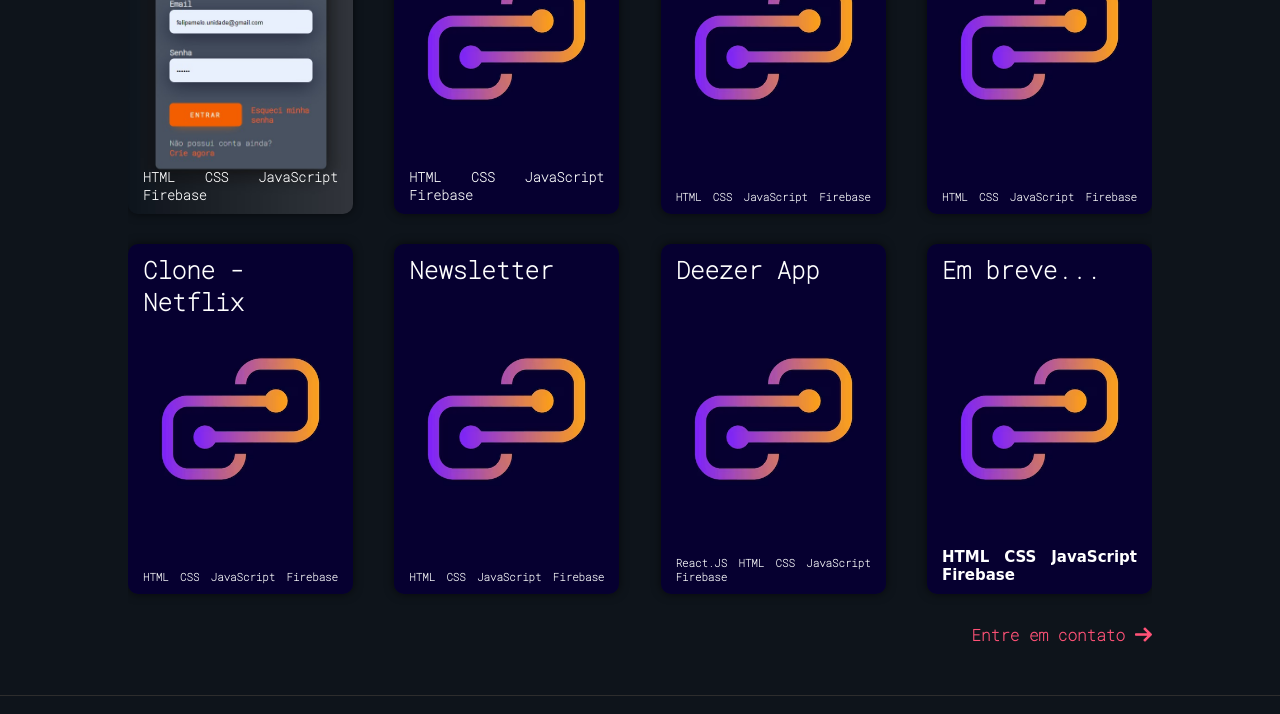
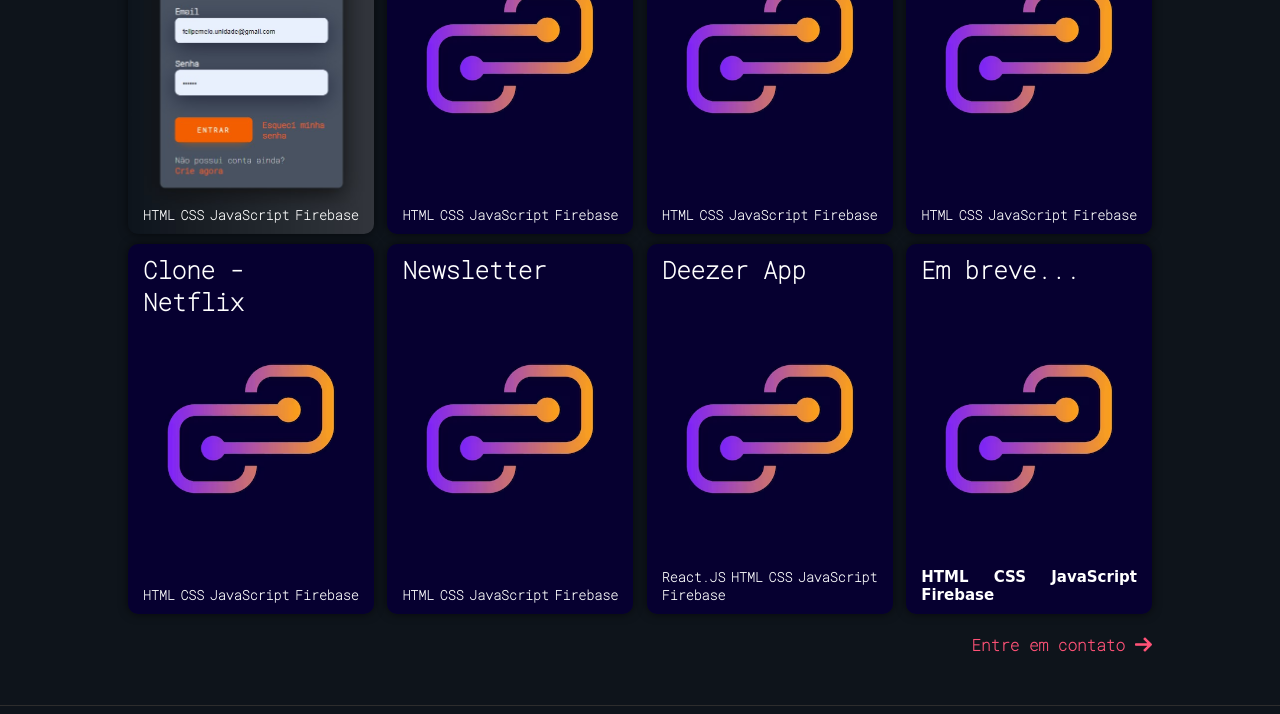
Before and after one commit to FelpsMelow/portifolio, a plain HTML site: page public/index.html in a window 1280 px wide. Shown: the part 785-1499 px from the top of the page. Drawn offline with Linux system fonts and the light colour scheme; a web font is replaced by a local one.

Commit message:
corrigindo pagina de contato e atualizando os certificados

```diff
--- a/public/assets/css/common/color_themes.css
+++ b/public/assets/css/common/color_themes.css
@@ -12,6 +12,7 @@
     --btn-color: white;
     --custom-text-color: #ff5277;
     --link-color: white;
+    --link-card-color: white;
     --link-hover-color: #d6d1d1;
     --header-border: #2d2d2d;
     --form-bg: #213041;
@@ -33,6 +34,7 @@
     --btn-color: white;
     --custom-text-color: #ff5277;
     --link-color: black;
+    --link-card-color: white;
     --link-hover-color: #d6d1d1;
     --header-border: rgba(170, 167, 167, 0.445);
     --form-bg: #213041;
--- a/public/assets/css/contato/contato.css
+++ b/public/assets/css/contato/contato.css
@@ -7,7 +7,6 @@ body * {
     margin: 0;
     padding: 0;
     font-family: 'Roboto Mono', monospace;
-    overflow-x: hidden;
 }
 
 body {
--- a/public/assets/css/index/index.css
+++ b/public/assets/css/index/index.css
@@ -6,7 +6,6 @@ body * {
     margin: 0;
     padding: 0;
     font-family: 'Roboto Mono', monospace;
-    overflow-x: hidden;
 }
 
 body {
@@ -73,6 +72,7 @@ body {
 
 .my_projects {
     text-shadow: var(--text-shadow) 0.1em 0.1em 0.1em;
+    color: var(--custom-text-color);
 }
 
 .container_projects {
@@ -86,6 +86,7 @@ body {
     flex-direction: row;
     justify-content: space-between;
     flex-wrap: wrap;
+    gap: 10px;
 }
 
 .project_item {
@@ -96,12 +97,11 @@ body {
     background-size: cover;
     background-position: center center;
     list-style: none;
-    width: 21%;
+    width: 24%;
     min-width: 225px;
-    height: 350px ;
+    height: 370px ;
     border-radius: 10px;
     padding: 10px 15px;
-    margin-bottom: 30px;
     box-shadow: 0 0 10px rgba(0,0,0,0.6);
 }
 
@@ -109,9 +109,6 @@ body {
     background-image: url(../../imgs/index/projects/to_do_app.jpg);
 }
 
-.busca_cep {
-
-}
 
 .title_project {
     cursor: pointer;
@@ -122,18 +119,18 @@ body {
     color: white;
 }
 
+.project_description {
+    opacity: 0;
+    font-weight:bolder;
+    color: white;
+    text-shadow: var(--text-shadow-above-item) 0.1em 0.1em 0.1em
+}
+
 .project_item:hover {
   .project_description {
     opacity: 1;
     transition: opacity 0.8s;
   }
-}
-
-.project_description {
-    opacity: 0;
-    font-weight:bolder;
-    color: white;
-    text-shadow: var(--text-shadow-above-item) 0.1em 0.1em 0.1em
 }
 
 .technologies {
@@ -148,6 +145,7 @@ body {
 .p_entre_em_contato {
     width: 100%;
     height: max-content;
+    margin-top: 20px;
     display: flex;
     flex-direction: row;
     justify-content: flex-end;
--- a/public/assets/css/index/index_responsive.css
+++ b/public/assets/css/index/index_responsive.css
@@ -25,7 +25,7 @@
     }
 
     .project_item {
-        min-width: 165px;
+        min-width: 180px;
         height: 300px;
         padding: 5px 10px;
     }
--- a/public/assets/css/politica_de_privacidade/politica_de_privacidade.css
+++ b/public/assets/css/politica_de_privacidade/politica_de_privacidade.css
@@ -5,7 +5,6 @@ body * {
     margin: 0;
     padding: 0;
     font-family: 'Roboto Mono', monospace;
-    overflow: hidden;
 }
 
 body {
--- a/public/assets/css/sobre/sobre.css
+++ b/public/assets/css/sobre/sobre.css
@@ -6,7 +6,6 @@ body * {
     margin: 0;
     padding: 0;
     font-family: 'Roboto Mono', monospace;
-    overflow-x: hidden;
 }
 
 body {
@@ -161,8 +160,9 @@ body {
 
 .certificado_card p a {
     text-decoration: none;
-    color: var(--link-color);
+    color: var(--link-card-color);
 }
+
 
 .certificado_card p a:hover {
     color: var(--link-hover-color);
--- a/public/index.html
+++ b/public/index.html
@@ -53,7 +53,7 @@
                 de desenvolvimento de softwares e afins.
             </h5>
         </p>
-        <h1 class="my_projects"><strong>Meus projetos</strong></h1>
+        <h1 class="my_projects"><strong>Projetos</strong></h1>
 
         <div class="container_projects">
             <ul class="list_projects">
@@ -96,10 +96,10 @@
                         Totam, eveniet quia voluptas repellendus blanditiis velit.
                     </p>
                     <div class="technologies">
-                        <h6>HTML</h6>
-                        <h6>CSS</h6>
-                        <h6>JavaScript</h6>
-                        <h6>Firebase</h6>
+                        <h5>HTML</h5>
+                        <h5>CSS</h5>
+                        <h5>JavaScript</h5>
+                        <h5>Firebase</h5>
                     </div>
                 </li>
                 <li class="project_item">
@@ -111,10 +111,10 @@
                         Totam, eveniet quia voluptas repellendus blanditiis velit.
                     </p>
                     <div class="technologies">
-                        <h6>HTML</h6>
-                        <h6>CSS</h6>
-                        <h6>JavaScript</h6>
-                        <h6>Firebase</h6>
+                        <h5>HTML</h5>
+                        <h5>CSS</h5>
+                        <h5>JavaScript</h5>
+                        <h5>Firebase</h5>
                     </div>
                 </li>
                 <li class="project_item">
@@ -126,10 +126,10 @@
                         Totam, eveniet quia voluptas repellendus blanditiis velit.
                     </p>
                     <div class="technologies">
-                        <h6>HTML</h6>
-                        <h6>CSS</h6>
-                        <h6>JavaScript</h6>
-                        <h6>Firebase</h6>
+                        <h5>HTML</h5>
+                        <h5>CSS</h5>
+                        <h5>JavaScript</h5>
+                        <h5>Firebase</h5>
                     </div>
                 </li>
                 <li class="project_item">
@@ -141,10 +141,10 @@
                         Totam, eveniet quia voluptas repellendus blanditiis velit.
                     </p>
                     <div class="technologies">
-                        <h6>HTML</h6>
-                        <h6>CSS</h6>
-                        <h6>JavaScript</h6>
-                        <h6>Firebase</h6>
+                        <h5>HTML</h5>
+                        <h5>CSS</h5>
+                        <h5>JavaScript</h5>
+                        <h5>Firebase</h5>
                     </div>
                 </li>
                 <li class="project_item">
@@ -156,11 +156,11 @@
                         Totam, eveniet quia voluptas repellendus blanditiis velit.
                     </p>
                     <div class="technologies">
-                        <h6>React.JS</h6>
-                        <h6>HTML</h6>
-                        <h6>CSS</h6>
-                        <h6>JavaScript</h6>
-                        <h6>Firebase</h6>
+                        <h5>React.JS</h5>
+                        <h5>HTML</h5>
+                        <h5>CSS</h5>
+                        <h5>JavaScript</h5>
+                        <h5>Firebase</h5>
                     </div>
                 </li>
                 <li class="project_item">
```
Also changed, not shown: public/politica.html (+1 -1 lines), public/sobre.html (+5 -5 lines).
